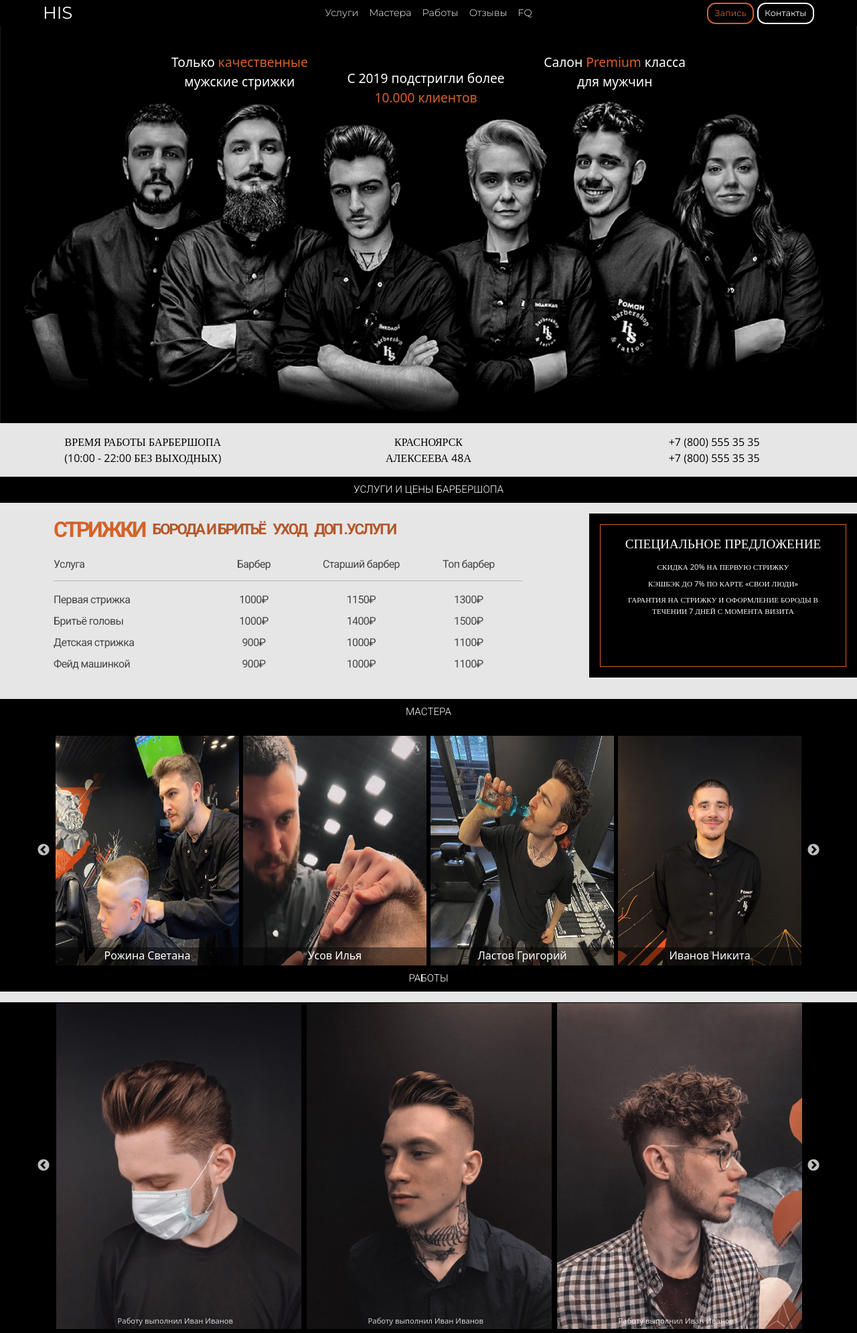
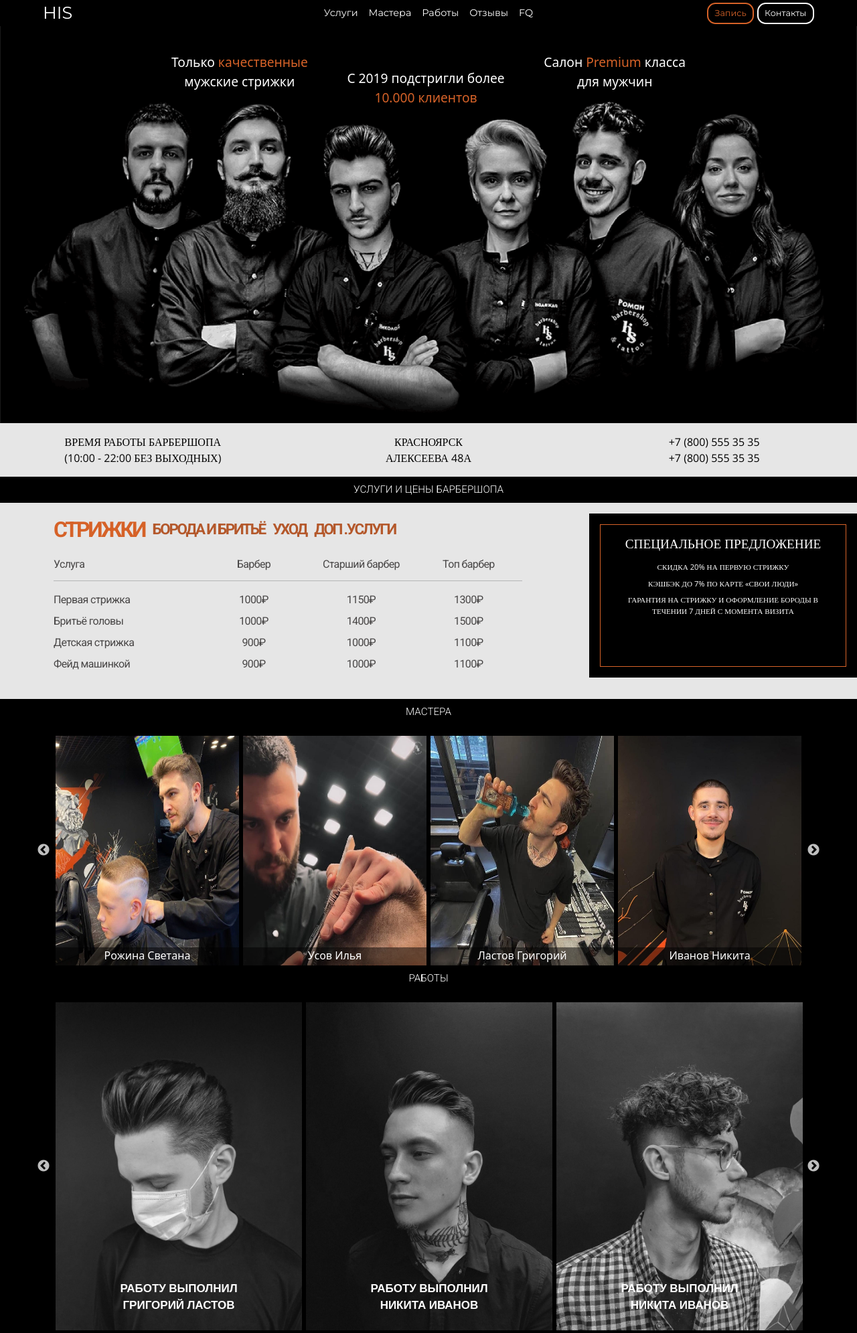
Before and after one commit to nickita38r/HIS, a Django app: page / in a window 1280 px wide. Shown: the top 1991 px of the page at 67% size. Run offline with Django 4.2, Linux system fonts and the light colour scheme; data comes from the database, SQL or seed files in the repository; some libraries are stand-ins or nearby versions.

Commit message:
Co-authored-by: AdamLoginov <AdamLoginov@users.noreply.github.com>

```diff
--- a/his_barber/mainapp/models.py
+++ b/his_barber/mainapp/models.py
@@ -40,7 +40,7 @@ class Barber(models.Model):
         return reverse('barber_detail', kwargs={'slug': self.slug})
 
 class GalaryHairstyle(models.Model):
-    barber = models.ForeignKey(Barber, on_delete=models.CASCADE, verbose_name = 'Барбер', related_name='galary')
+    barber = models.ForeignKey(Barber, on_delete=models.CASCADE, verbose_name = 'Барбер', related_name='glaary')
     chek = models.BooleanField(default=False)
     image = models.ImageField(verbose_name='Фото')
 
--- a/his_barber/mainapp/templates/base.html
+++ b/his_barber/mainapp/templates/base.html
@@ -9,8 +9,7 @@
     <!--Bootstrap-->
     <link href="https://cdn.jsdelivr.net/npm/bootstrap@5.1.3/dist/css/bootstrap.min.css" rel="stylesheet" integrity="sha384-1BmE4kWBq78iYhFldvKuhfTAU6auU8tT94WrHftjDbrCEXSU1oBoqyl2QvZ6jIW3" crossorigin="anonymous">
     <!--Шрифты-->
-    <link href="https://fonts.googleapis.com/css2?family=Montserrat:wght@300;400;500;600;700;800&family=Open+Sans:wght@300;400;500;600;700&family=Roboto:wght@300;400;500;700&display=swap" rel="stylesheet">
-
+    <link href="https://fonts.googleapis.com/css2?family=Montserrat:wght@400;500;600;700;800&family=Open+Sans:wght@300;400;500;600;700&family=Oswald:wght@700&family=Roboto:wght@300;400;500;700&display=swap" rel="stylesheet">
     <link rel="stylesheet" href="{% static 'slick/slick.css' %}">
     <link rel="stylesheet" href="{% static 'slick/slick-theme.css' %}">
     <!--Локальные стили-->
@@ -193,7 +192,7 @@
             <div class="card card-work" >
               <img src="{{image.image.url}}" alt="" style="aspect-ratio: 3 / 4;" ;>
               <div class="work_text">
-                Работу выполнил Иван Иванов
+                <p class="text-center text-hearstyle">Работу выполнил<br>{{image.barber.firstName}} {{image.barber.lastName}}</p>
               </div>
             </div>
           </div>
--- a/his_barber/static/css/style-hearstyle.css
+++ b/his_barber/static/css/style-hearstyle.css
@@ -1,23 +1,49 @@
-.work
+.works
 {
     padding: 0 5rem;
     background-color: rgb(0, 0, 0);
 }
+
+.work .card-work {
+  position: relative;
+  border: 0px solid rgba(0,0,0,.125);
+  border-radius: 0;
+  background: black;
+	overflow: hidden;
+}
+
 .work img
 {
-    margin:0;
+  margin:0;
+  filter: grayscale(1);
+	transition: .6s;
 }
+
+.work .card-work:hover img
+{
+  filter: grayscale(0);
+	transform: scale(1.1);
+}
+
 .work .card-work .work_text {
   position: absolute;
-  bottom: 0;
+  width: 100%;
+  bottom: 2%;
   color: rgb(255, 255, 255);
-  opacity: 0.8;
   font-size: 0.7rem;
-  margin: 1% 25%;
   white-space:nowrap;
+
 }
-.work .card-work {
-  position: relative;
-  text-align: center;
-  background-color: black;
+
+.work .card-work .work_text p
+{
+  font-family: 'Oswald', sans-serif;
+  text-transform: uppercase;
+  font-style:normal;
+  text-decoration: 600;
+
+  font-weight: 700;
+  color:#fff;
+  font-size: 17px;
+  transition: .6s;
 }
--- a/his_barber/static/css/style-slider.css
+++ b/his_barber/static/css/style-slider.css
@@ -30,7 +30,7 @@
     margin: 1% auto;
     color: rgb(255, 255, 255);
     opacity: 0;
-    transition-duration: .0.8s;
+    transition-duration: .8s;
     margin-bottom: .3rem;
 }
 
```
